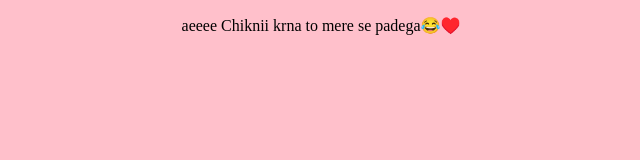
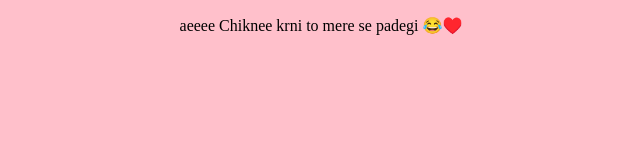
Before and after one commit to tusharsingh2431/tusharsingh, a plain HTML site: page 2.html in a window 1280 px wide. Shown: the full height of the page, 319-959 px from the left. Drawn offline with Linux system fonts and the light colour scheme.

Commit message:
Update 2.html

```diff
--- a/2.html
+++ b/2.html
@@ -8,7 +8,7 @@
 <link rel="stylesheet" href="2file.css">
 <body>
     <p>
-      aeeee Chiknii krna to mere se padega&#128514;&#x2665;&#xfe0f;
+      aeeee Chiknee krni to mere se padegi &#128514;&#x2665;&#xfe0f;
     </p>
 
 </body>
```
